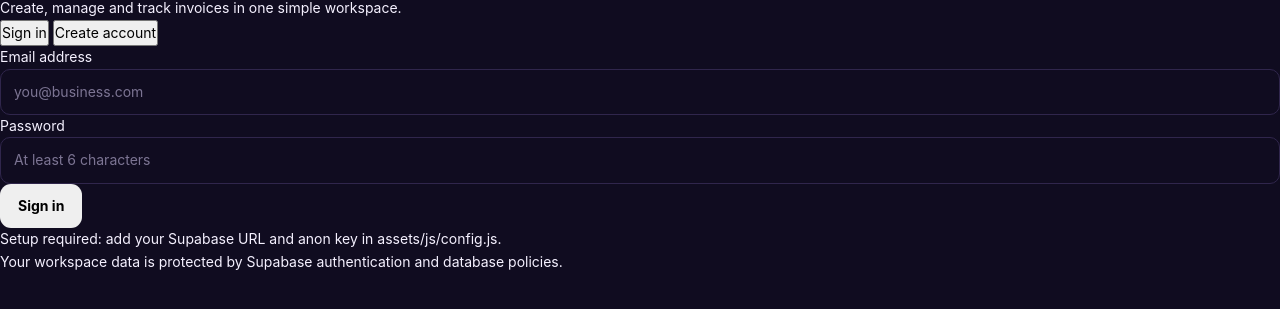
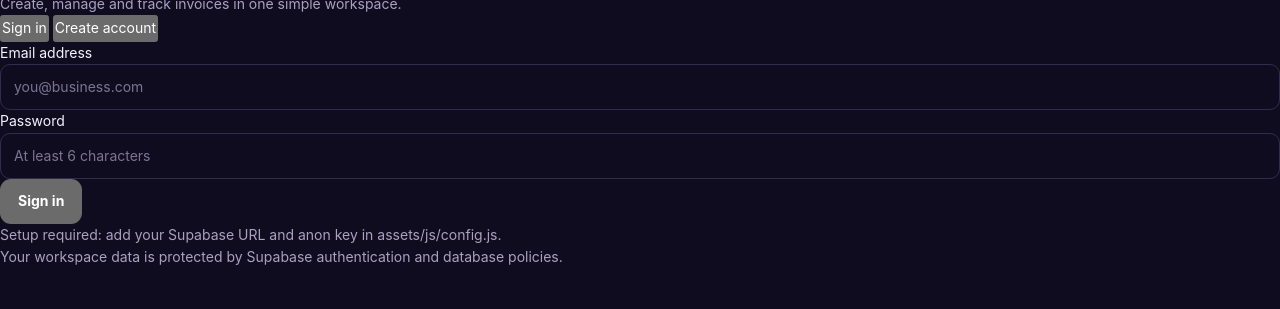
Before and after one commit to norizkandar/invoice, a plain HTML site: page index.html in a window 1280 px wide. Shown: the part 137-446 px from the top of the page. Drawn offline with nearby package versions, Linux system fonts and the light colour scheme; files that its build step writes are made by us from their sources; files whose address does not match are found by name.

Commit message:
Add eonix design system stylesheet to index.html

```diff
--- a/index.html
+++ b/index.html
@@ -10,6 +10,7 @@
   <link rel="preconnect" href="https://fonts.gstatic.com" crossorigin>
   <link href="https://fonts.googleapis.com/css2?family=DM+Sans:wght@400;500;600;700&family=Manrope:wght@500;600;700;800&display=swap" rel="stylesheet">
   <link rel="stylesheet" href="assets/css/styles.css">
+  <link rel="stylesheet" href="assets/css/eonix-design-system.css">
   <script src="https://cdn.jsdelivr.net/npm/@supabase/supabase-js@2"></script>
 </head>
 <body>
```
